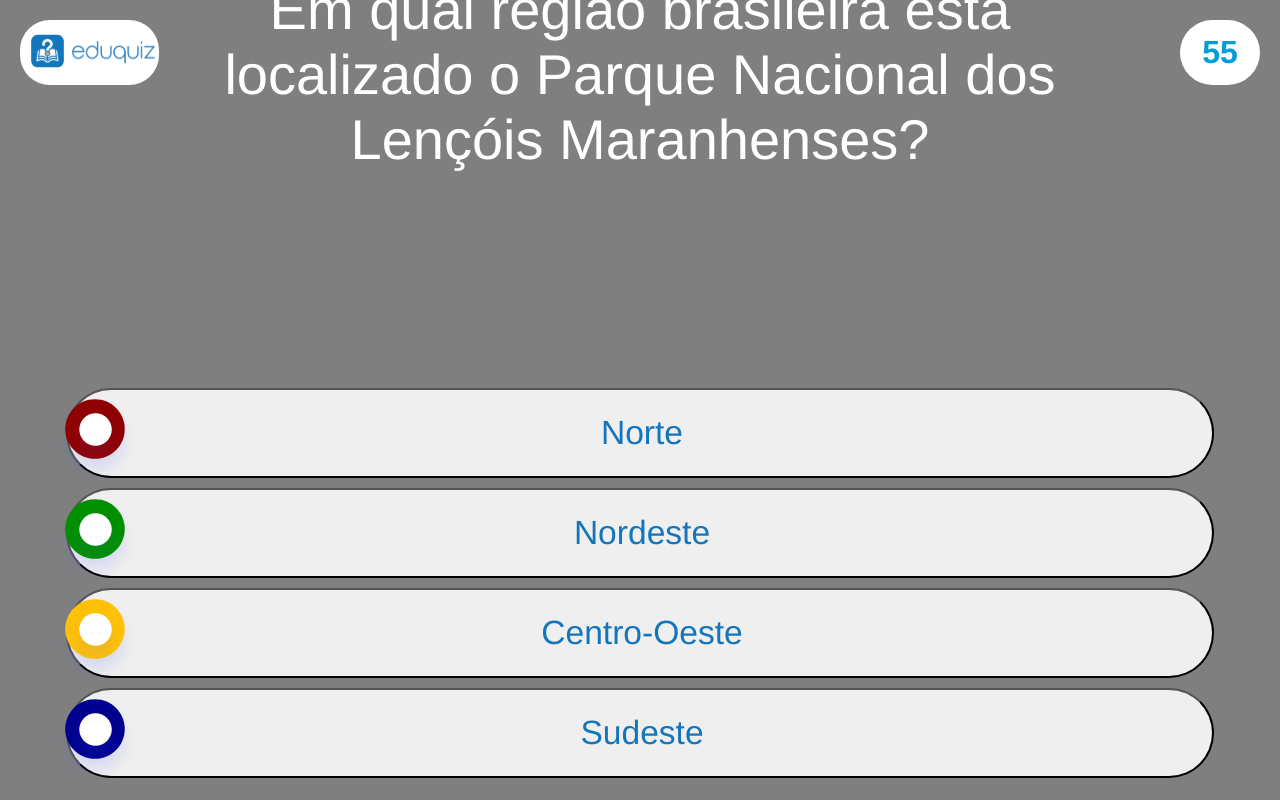
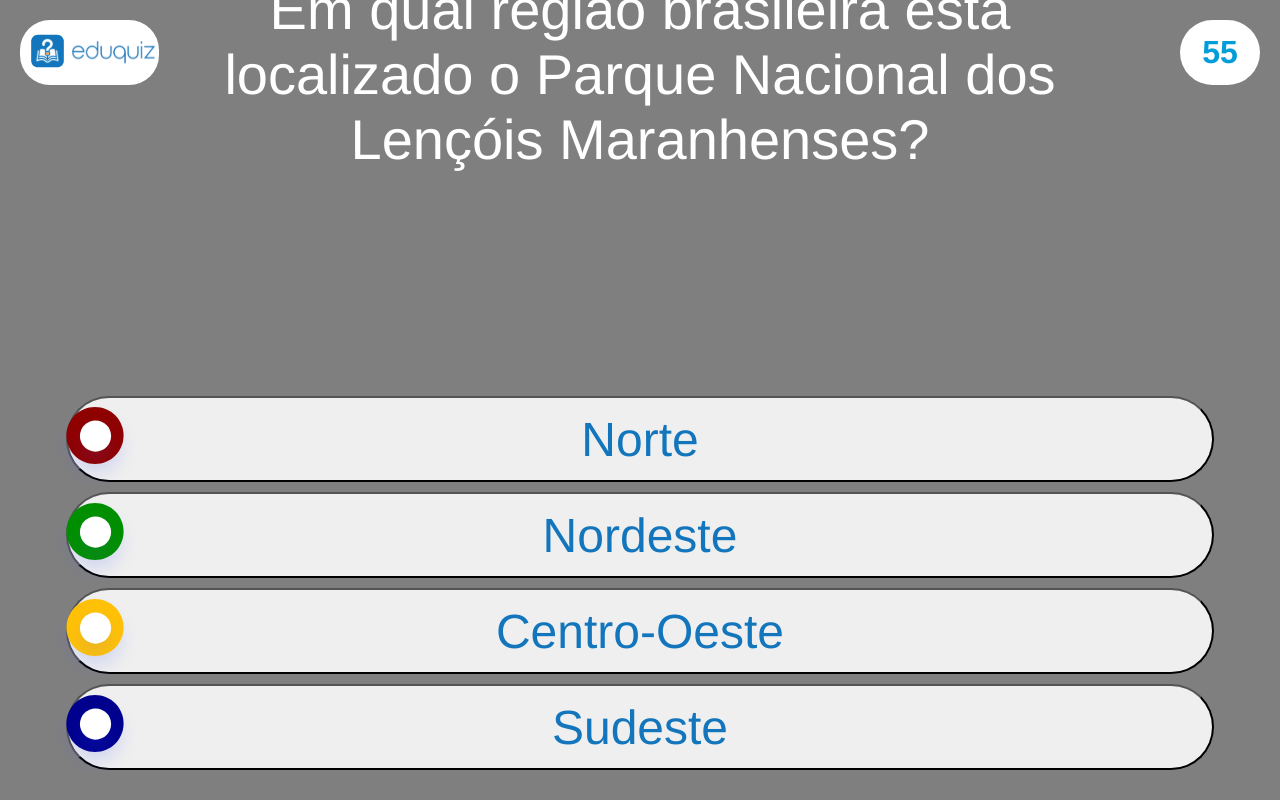
Before and after one commit to jovijovi-john/mvp-app-tv-eduplay, a React (Vite) app: page /cenario01/pergunta2 in a window 1280 px wide. Built offline with nearby package versions, Linux system fonts and the light colour scheme; no server answers.

Commit message:
Atualização do vídeo do programete e timestamps dos quizzes; Aumento do tamanho do texto das alternativas nos quizzes

```diff
--- a/src/TelaPerguntaCenario03.jsx
+++ b/src/TelaPerguntaCenario03.jsx
@@ -19,7 +19,7 @@ import quizes from "./quizes.json";
 
 import { socket } from "./services/socket.js"
 
-import pgm4 from "./videos/pgm4.mp4"; // Usar um JSON para guardar o nome do programa e os timestamps das cartelas, para sincronizar com o quiz
+import pgm5 from "./videos/PGM FINALIZADO 05.mp4"; // Usar um JSON para guardar o nome do programa e os timestamps das cartelas, para sincronizar com o quiz
 
 import logoImg from "./assets/logo.svg";
 import qrcodeImg from "./assets/qrcode.svg";
@@ -60,6 +60,7 @@ export function TelaPerguntaCenario03() {
   const { pin } = location.state;
 
   useEffect(() => {
+    setProfileSchooling(perfis['perfil01']['escolaridade'])
     console.log(cartelaTimestamps.current)
     const intervals = []
 
@@ -203,7 +204,7 @@ export function TelaPerguntaCenario03() {
   return (
     <>
       <video autoPlay controls muted id="myVideo" ref={videoElement}>
-        <source src={pgm4} type="video/mp4" />
+        <source src={pgm5} type="video/mp4" />
       </video>
 
       {
--- a/src/components/AnswerOptions.jsx
+++ b/src/components/AnswerOptions.jsx
@@ -21,19 +21,31 @@ export const AnswerOptions = ({ opt1, opt2, opt3, opt4, clickFunc, optsText }) =
         <div className="bottom-options">
             <div className="answer-opt-div">
                 <img src={red_option_icon} alt="Opção Vermelha" className="opt-icon" />
-                <input type="button" value={optsText[0]} ref={opt1} key="0" id="opt-1" className="answer-opt" onClick={clickFunc} />
+                <button type="button" ref={opt1} key="0" id="opt-1" className="answer-opt" onClick={clickFunc}>
+                    {optsText[0]}
+                </button>
+                {/*<input type="button" value={optsText[0]} ref={opt1} key="0" id="opt-1" className="answer-opt" onClick={clickFunc} />*/}
             </div>
             <div className="answer-opt-div">
                 <img src={green_option_icon} alt="Opção Verde" className="opt-icon" />
-                <input type="button" value={optsText[1]} ref={opt2} key="1" id="opt-2" className="answer-opt" onClick={clickFunc} />
+                <button type="button" ref={opt2} key="1" id="opt-2" className="answer-opt" onClick={clickFunc}>
+                    {optsText[1]}
+                </button>
+                {/*<input type="button" value={optsText[1]} ref={opt2} key="1" id="opt-2" className="answer-opt" onClick={clickFunc} />*/}
             </div>
             <div className="answer-opt-div">
                 <img src={yellow_option_icon} alt="Opção Amarela" className="opt-icon" />
-                <input type="button" value={optsText[2]} ref={opt3} key="2" id="opt-3" className="answer-opt" onClick={clickFunc} />
+                <button type="button" ref={opt3} key="2" id="opt-3" className="answer-opt" onClick={clickFunc}>
+                    {optsText[2]}
+                </button>
+                {/*<input type="button" value={optsText[2]} ref={opt3} key="2" id="opt-3" className="answer-opt" onClick={clickFunc} />*/}
             </div>
             <div className="answer-opt-div">
                 <img src={blue_option_icon} alt="Opção Azul" className="opt-icon" />
-                <input type="button" value={optsText[3]} ref={opt4} key="3" id="opt-4" className="answer-opt" onClick={clickFunc} />
+                <button type="button" ref={opt4} key="3" id="opt-4" className="answer-opt" onClick={clickFunc}>
+                    {optsText[3]}
+                </button>
+                {/*<input type="button" value={optsText[3]} ref={opt4} key="3" id="opt-4" className="answer-opt" onClick={clickFunc} />*/}
             </div>
         </div>
 
--- a/src/components/AnswerOptionsCorrect.jsx
+++ b/src/components/AnswerOptionsCorrect.jsx
@@ -54,22 +54,34 @@ export const AnswerOptionsCorrect = ({ clickedOpt, correctOptId, optsText }) =>
         <div className="bottom-options">
             <div className="answer-opt-div">
                 <img src={red_option_icon} alt="Opção Vermelha" className="opt-icon" />
-                <input type="button" value={optsText[0]} key="0" id="opt-1-alt" className="answer-opt" />
+                <button type="button" key="0" id="opt-1-alt" className="answer-opt">
+                    {optsText[0]}
+                </button>
+                {/*<input type="button" value={optsText[0]} key="0" id="opt-1-alt" className="answer-opt" />*/}
                 {clickedOpt+"-alt" === "opt-1-alt" ? <MdDone className={"correct-answer-icon"} color={"#1376BC"} /> : <></>/*<FaX className={"wrong-answer-icon"} color={"#1376BC"} />*/}
             </div>
             <div className="answer-opt-div">
                 <img src={green_option_icon} alt="Opção Verde" className="opt-icon" />
-                <input type="button" value={optsText[1]} key="1" id="opt-2-alt" className="answer-opt" />
+                <button type="button" key="1" id="opt-2-alt" className="answer-opt">
+                    {optsText[1]}
+                </button>
+                {/*<input type="button" value={optsText[1]} key="1" id="opt-2-alt" className="answer-opt" />*/}
                 {clickedOpt+"-alt" === "opt-2-alt" ? <MdDone className={"correct-answer-icon"} color={"#1376BC"} /> : <></>/*<FaX className={"wrong-answer-icon"} color={"#1376BC"} />*/}
             </div>
             <div className="answer-opt-div">
                 <img src={yellow_option_icon} alt="Opção Amarela" className="opt-icon" />
-                <input type="button" value={optsText[2]} key="2" id="opt-3-alt" className="answer-opt" />
+                <button type="button" key="2" id="opt-3-alt" className="answer-opt">
+                    {optsText[2]}
+                </button>
+                {/*<input type="button" value={optsText[2]} key="2" id="opt-3-alt" className="answer-opt" />*/}
                 {clickedOpt+"-alt" === "opt-3-alt" ? <MdDone className={"correct-answer-icon"} color={"#1376BC"} /> : <></>/*<FaX className={"wrong-answer-icon"} color={"#1376BC"} />*/}
             </div>
             <div className="answer-opt-div">
                 <img src={blue_option_icon} alt="Opção Azul" className="opt-icon" />
-                <input type="button" value={optsText[3]} key="3" id="opt-4-alt" className="answer-opt" />
+                <button type="button" key="3" id="opt-4-alt" className="answer-opt">
+                    {optsText[3]}
+                </button>
+                {/*<input type="button" value={optsText[3]} key="3" id="opt-4-alt" className="answer-opt" />*/}
                 {clickedOpt+"-alt" === "opt-4-alt" ? <MdDone className={"correct-answer-icon"} color={"#1376BC"} /> : <></>/*<FaX className={"wrong-answer-icon"} color={"#1376BC"} />*/}
             </div>
         </div>
--- a/src/programas.json
+++ b/src/programas.json
@@ -1,7 +1,7 @@
 {
     "programa01": {
         "path": "./videos/PGM FINALIZADO 03.mp4",
-        "quizesTimes": [272, 416, 486, 625, 880, 1025],
+        "quizesTimes": [263, 405, 474, 615, 870, 1015],
         "questTotal": 6
     }
 }
--- a/src/styles/answerOptions.css
+++ b/src/styles/answerOptions.css
@@ -30,7 +30,8 @@
     height: 100px;
     display: flex;
     align-items: center;
-    padding-left: 10px;
+    justify-content: center;
+    padding: 0 100px;
     margin-left: 2px;
     margin-right: 2px;
     border-radius: 56px;
@@ -48,12 +49,13 @@
     height: 100%;
     display: flex;
     align-items: center;
-    padding-left: 10px;
+    justify-content: center;
+    padding: 0 100px;
     margin-left: 2px;
     margin-right: 2px;
     border-radius: 56px;
     font-family: 'Franklin Gothic Medium', 'Arial Narrow', Arial, sans-serif;
-    font-size: 2.1rem;
+    font-size: 3rem;
     color: #1376BC;
 
     /*-webkit-text-stroke-width: 2px;
@@ -71,7 +73,7 @@
 .answer-opt2-div, .answer-opt-div {
     position: relative;
     width: 90%;
-    height: 100px;
+    height: 12%;
     display: flex;
     align-items: center;
     padding-bottom: 10px;
--- a/src/styles/answerOptionsCorrect.css
+++ b/src/styles/answerOptionsCorrect.css
@@ -15,7 +15,7 @@
     position: absolute;
     right: 10px;
     height: 50%;
-    width: 18%;
+    width: 7%;
 }
 
 /*#opt-1-alt{
```
